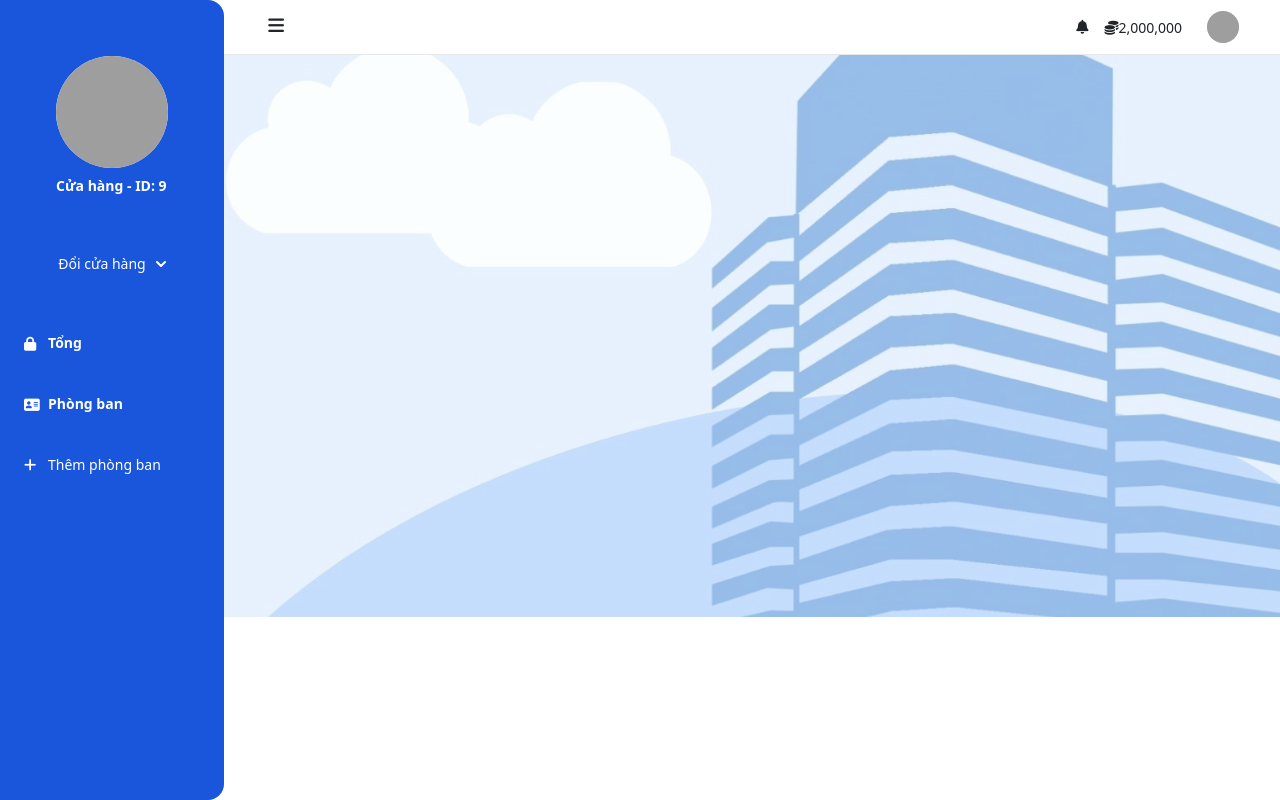
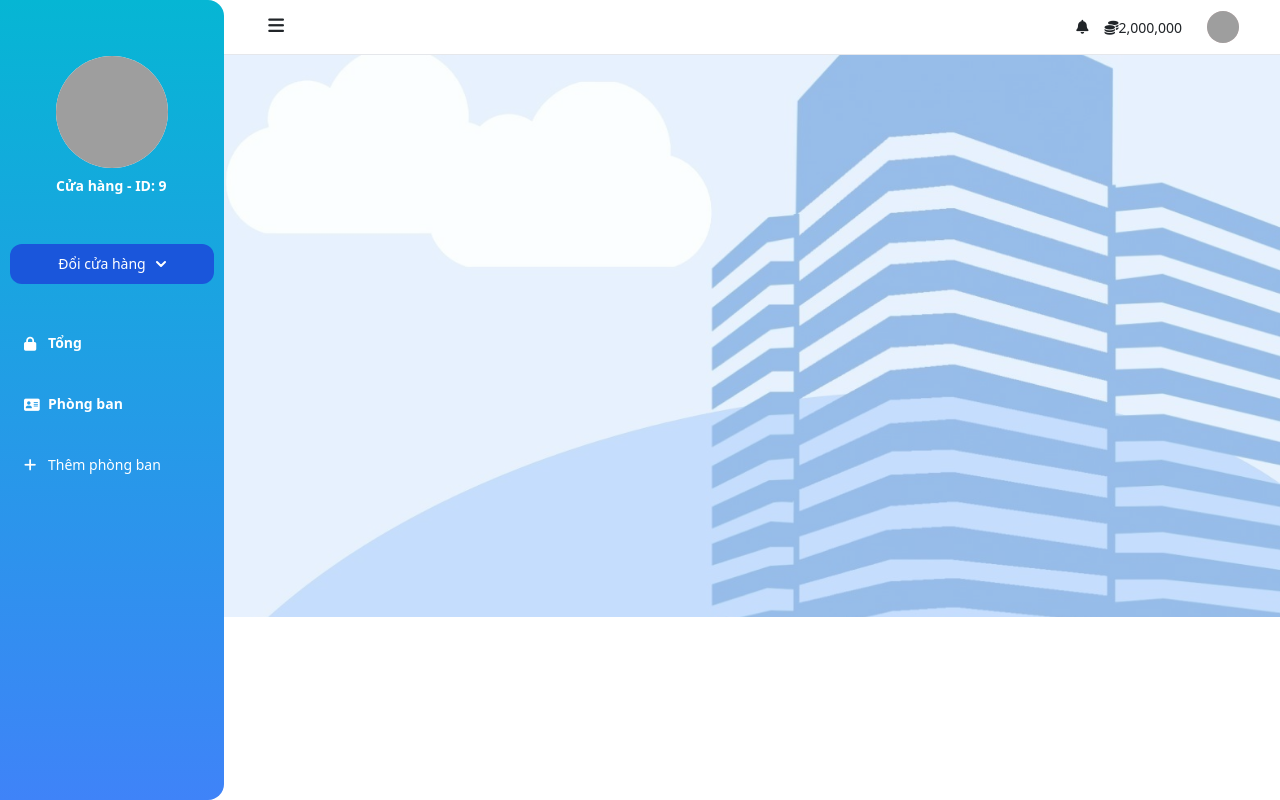
Before and after one commit to sonkun-game/gland, a Nuxt app: page / in a window 1280 px wide. Built offline with nearby package versions, Linux system fonts and the light colour scheme; no server answers; grey boxes are pictures that could not be loaded.

Commit message:
update color

```diff
--- a/components/Layout/MenuBarComp.vue
+++ b/components/Layout/MenuBarComp.vue
@@ -1,7 +1,8 @@
 
 <template>
   <!-- Menu Side Bar -->
-  <aside id="menu-side-bar" class="menu-bar w-0 h-screen bg-blue-700 rounded-tr-2xl rounded-br-2xl end">
+  <aside id="menu-side-bar"
+    class="menu-bar w-0 h-screen bg-gradient-to-b from-cyan-500 to-blue-500 rounded-tr-2xl rounded-br-2xl end">
     <button @click="openMenu()" class="w-10 absolute top-3 left-64 z-10 px-2">
       <i class="fa-solid fa-bars text-lg"></i>
     </button>
```
